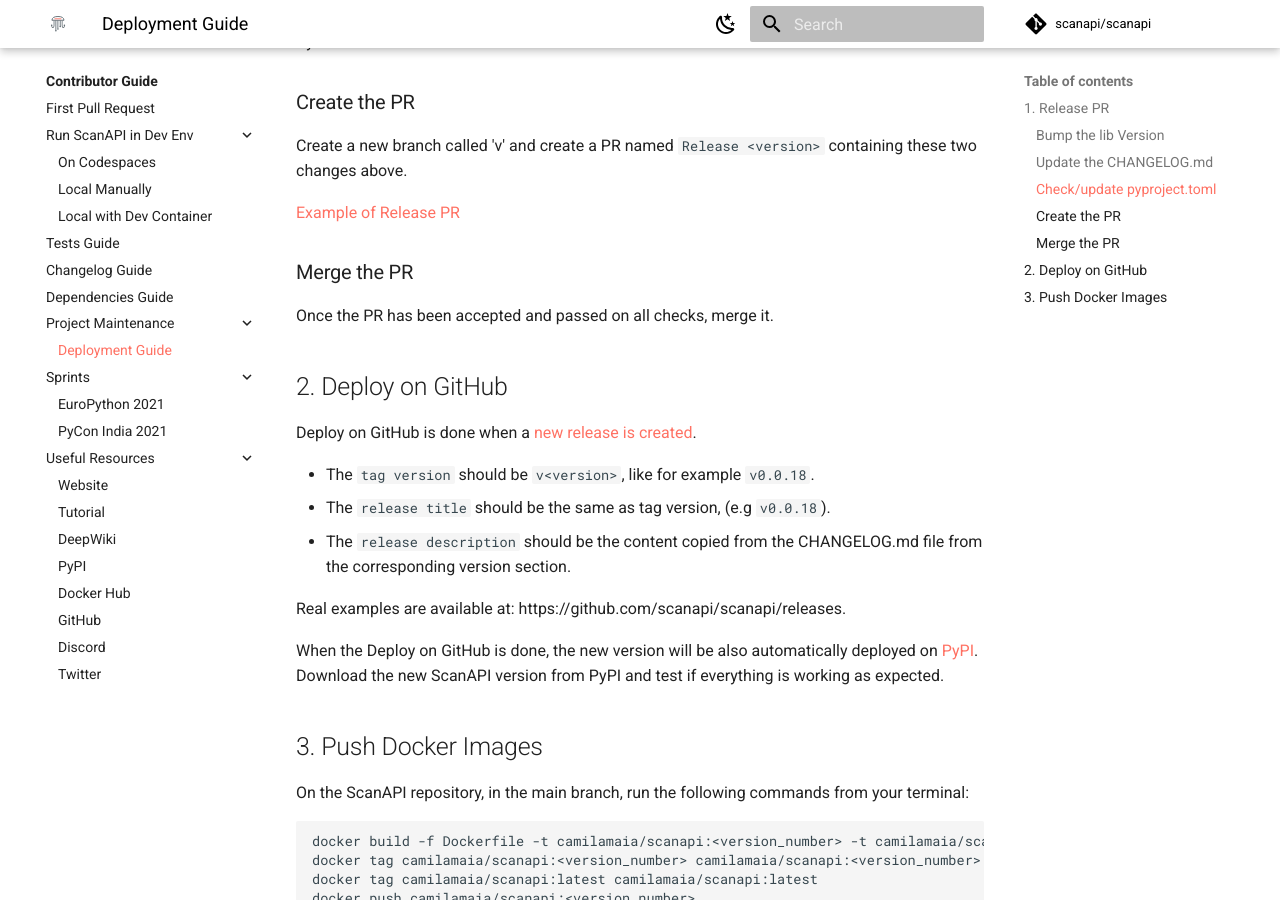
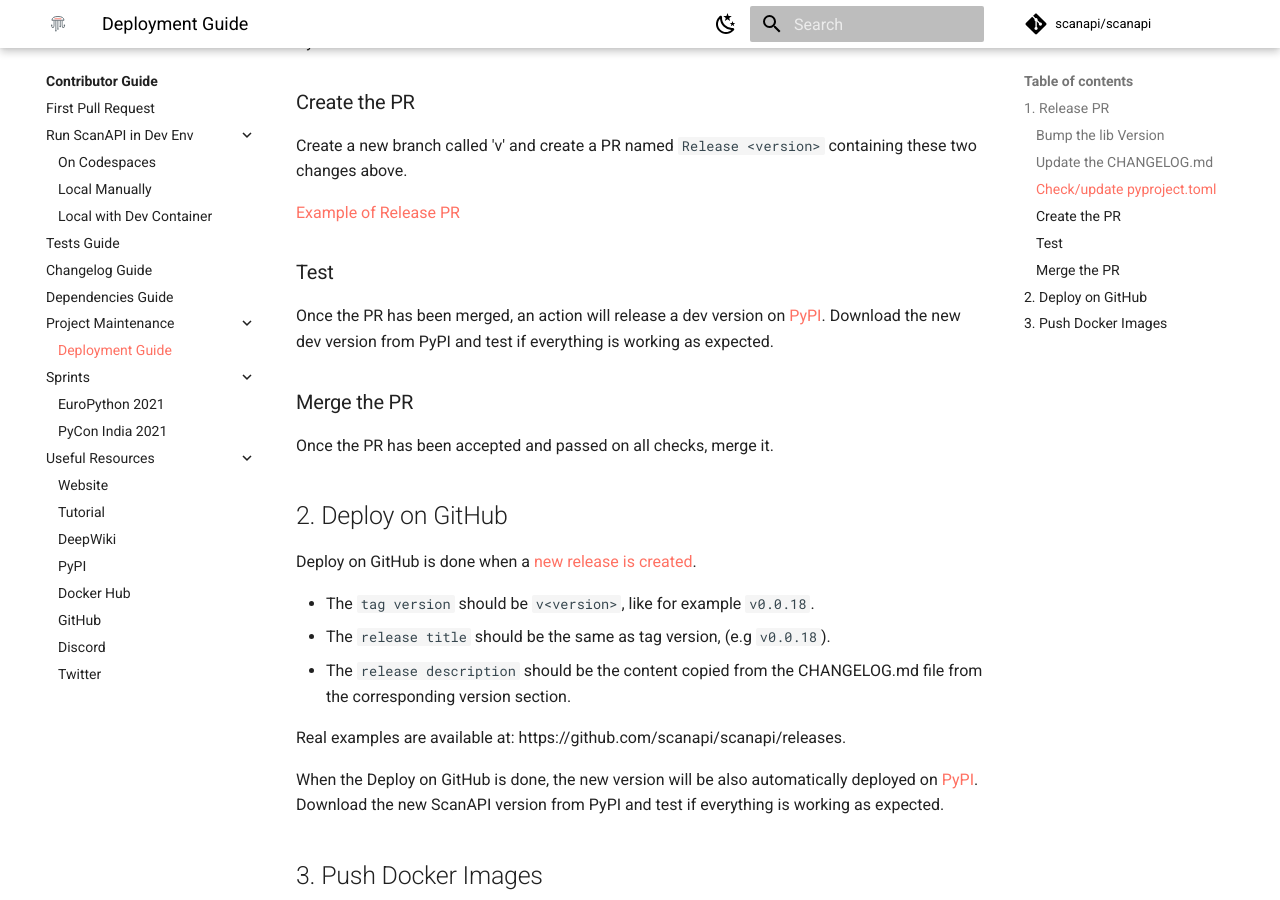
Before and after one commit to scanapi/scanapi, an MkDocs documentation site: the page built from docs/contributor-guide/project-maintenance/deployment-guide.md, in a window 1280 px wide and 900 px high, scrolled down 1037 px. Built offline with MkDocs 1.6.1 and Material for MkDocs 9.7.7, drawn with Linux system fonts in a browser that asks for light colours; comment, search, counter and statistics services are not loaded.

Commit message:
ci: add suport for pre-release (#1034)

```diff
--- a/docs/contributor-guide/project-maintenance/deployment-guide.md
+++ b/docs/contributor-guide/project-maintenance/deployment-guide.md
@@ -39,6 +39,11 @@
 
 [Example of Release PR](https://github.com/scanapi/scanapi/commit/86e89e6ab52bbf64e058c02dbfdbbb1500066bff)
 
+### Test
+
+Once the PR has been merged, an action will release a dev version on [PyPI](https://pypi.org/project/scanapi/).
+Download the new dev version from PyPI and test if everything is working as expected.
+
 ### Merge the PR
 
 Once the PR has been accepted and passed on all checks, merge it.
```
Also changed, not shown: 3 other files.
